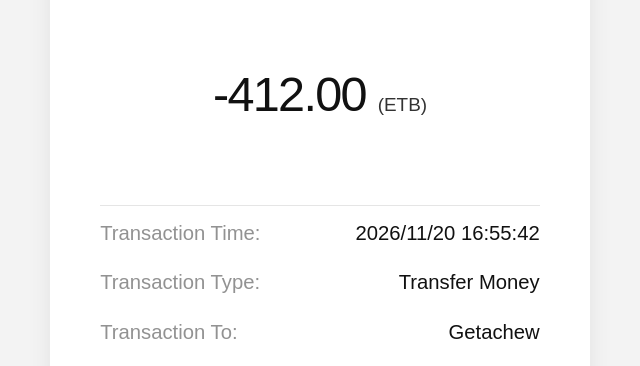
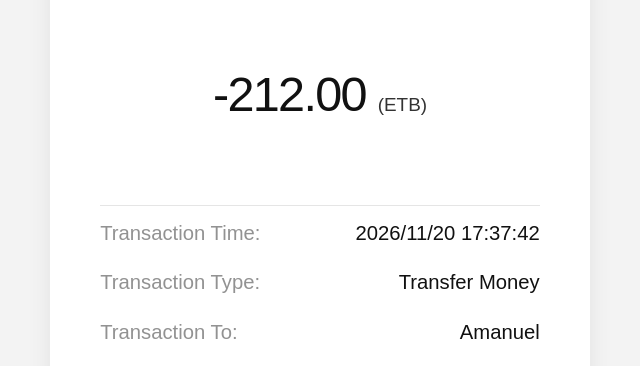
Before and after one commit to Cyber-boy9/Telebirr, a plain HTML site: page index.html in a window 1280 px wide. Shown: the part 346-712 px from the top of the page, 320-960 px from the left. Drawn offline with Linux system fonts and the light colour scheme.

Commit message:
Update transaction details in index.html

```diff
--- a/index.html
+++ b/index.html
@@ -1016,14 +1016,14 @@
       <div class="success-label">Successful</div>
 
       <div class="amount">
-        <strong>-412.00</strong>
+        <strong>-212.00</strong>
         <span>(ETB)</span>
       </div>
 
       <section class="transaction-details" aria-label="Transaction details">
         <div class="transaction-row">
           <span class="transaction-label">Transaction Time:</span>
-          <span class="transaction-value">2026/11/20 16:55:42</span>
+          <span class="transaction-value">2026/11/20 17:37:42</span>
         </div>
         <div class="transaction-row">
           <span class="transaction-label">Transaction Type:</span>
@@ -1031,7 +1031,7 @@
         </div>
         <div class="transaction-row">
           <span class="transaction-label">Transaction To:</span>
-          <span class="transaction-value">Getachew</span>
+          <span class="transaction-value">Amanuel</span>
         </div>
         <div class="transaction-row">
           <span class="transaction-label">Transaction Number:</span>
```
